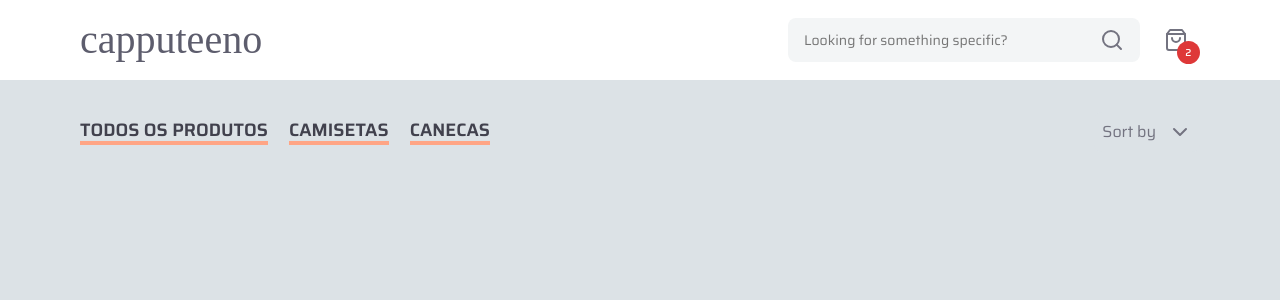
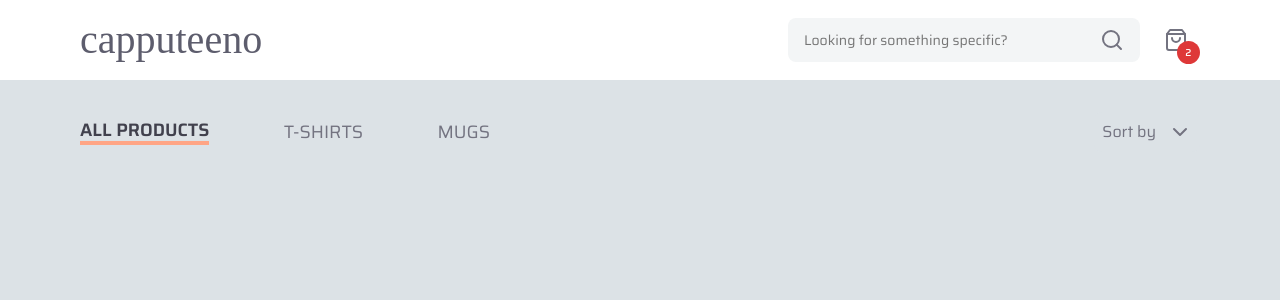
Before and after one commit to pauloreis7/capputeeno, a Next.js app in the folder web/: page / in a window 1280 px wide. Shown: the top 300 px of the page. Built offline with nearby package versions, Linux system fonts and the light colour scheme; a web font is replaced by a local one.

Commit message:
create HomeHeader activeLink feature

```diff
--- a/web/src/components/HomeHeader/index.tsx
+++ b/web/src/components/HomeHeader/index.tsx
@@ -1,18 +1,48 @@
+import { useState } from 'react'
 import { FiChevronDown } from 'react-icons/fi'
 
 import {
   Container,
-  HeaderNav
+  HeaderNav,
+  NavLink
 } from './styles'
 
+type ActiveLinkProps = 'all' | 't-shirts' | 'mugs'
+
 export function HomeHeader() {
+  const [ activeLink, setActiveLink ] = useState<ActiveLinkProps>('all')
+
+  function handleSetActiveLink(linkTopic: ActiveLinkProps) {
+    setActiveLink(linkTopic)
+  }
+
   return (
     <Container>
 
       <HeaderNav>
-        <a href='#'>Todos os produtos</a>
-        <a href='#'>Camisetas</a>
-        <a href='#'>Canecas</a>
+        <NavLink
+          isActive={activeLink === 'all'}
+          onClick={() => handleSetActiveLink('all')}
+          href='#'
+        >
+          All Products
+        </NavLink>
+
+        <NavLink
+          isActive={activeLink === 't-shirts'}
+          onClick={() => handleSetActiveLink('t-shirts')}
+          href='#'
+        >
+          T-shirts
+        </NavLink>
+
+        <NavLink
+          isActive={activeLink === 'mugs'}
+          onClick={() => handleSetActiveLink('mugs')}
+          href='#'
+        >
+          Mugs
+        </NavLink>
       </HeaderNav>
 
       <button type='button'>
--- a/web/src/components/HomeHeader/styles.ts
+++ b/web/src/components/HomeHeader/styles.ts
@@ -1,4 +1,9 @@
-import styled from 'styled-components'
+import styled, { css } from 'styled-components'
+
+interface NavLinkProps {
+  isActive: boolean
+}
+
 
 export const Container = styled.header`
   flex: 1;
@@ -40,13 +45,24 @@
   display: flex;
   justify-content: space-between;
   align-items: center;
+`
 
-  a {
+export const NavLink = styled.a<NavLinkProps>`
+  color: var(--gray-600);
+  line-height: 1.375rem;
+  font-size: 1.125rem;
+  transition: filter 0.3s;
+
+  &:hover {
     color: var(--gray-800);
-    font-weight: 600;
-    line-height: 1.375rem;
-    font-size: 1.125rem;
+  }
 
-    border-bottom: 4px solid var(--orange-200);
+  ${props =>
+    props.isActive &&
+    css`
+      color: var(--gray-800);
+      font-weight: 600;
+      border-bottom: 4px solid var(--orange-200);
+    `
   }
 `
```
